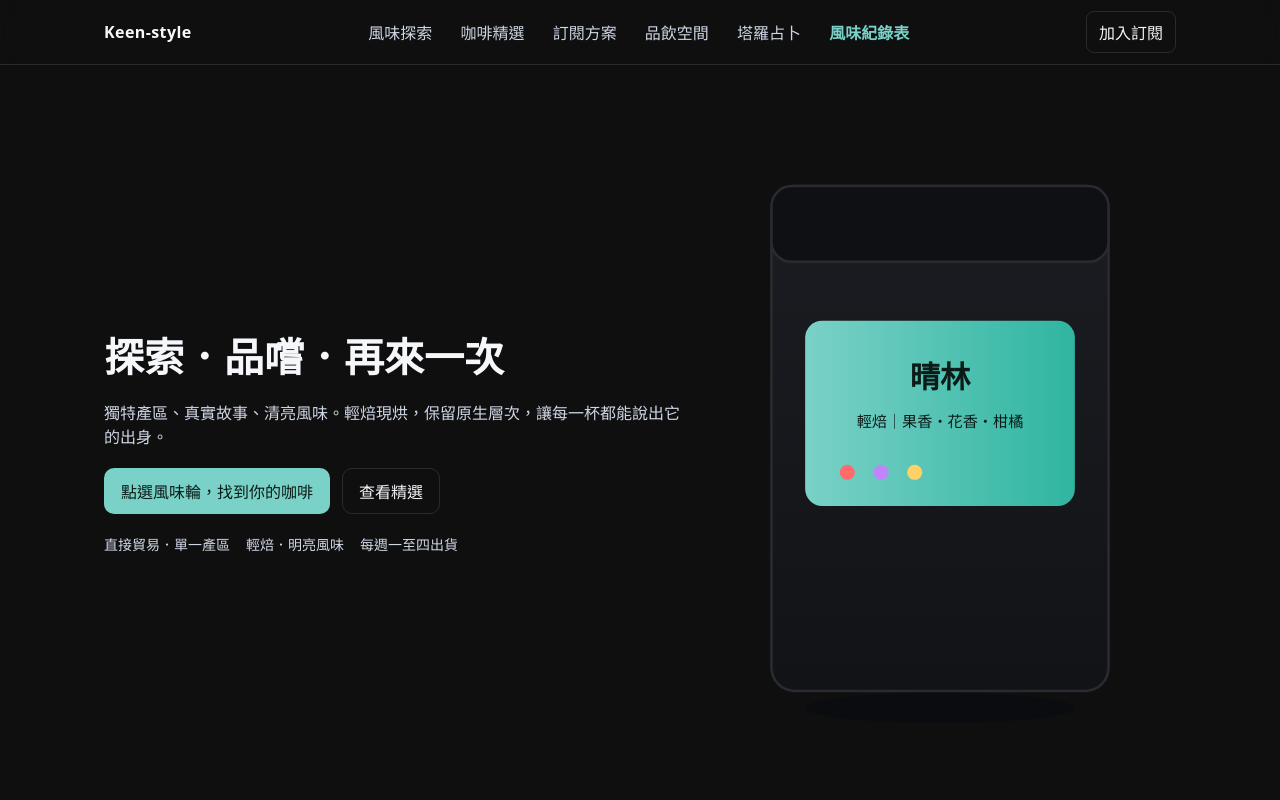
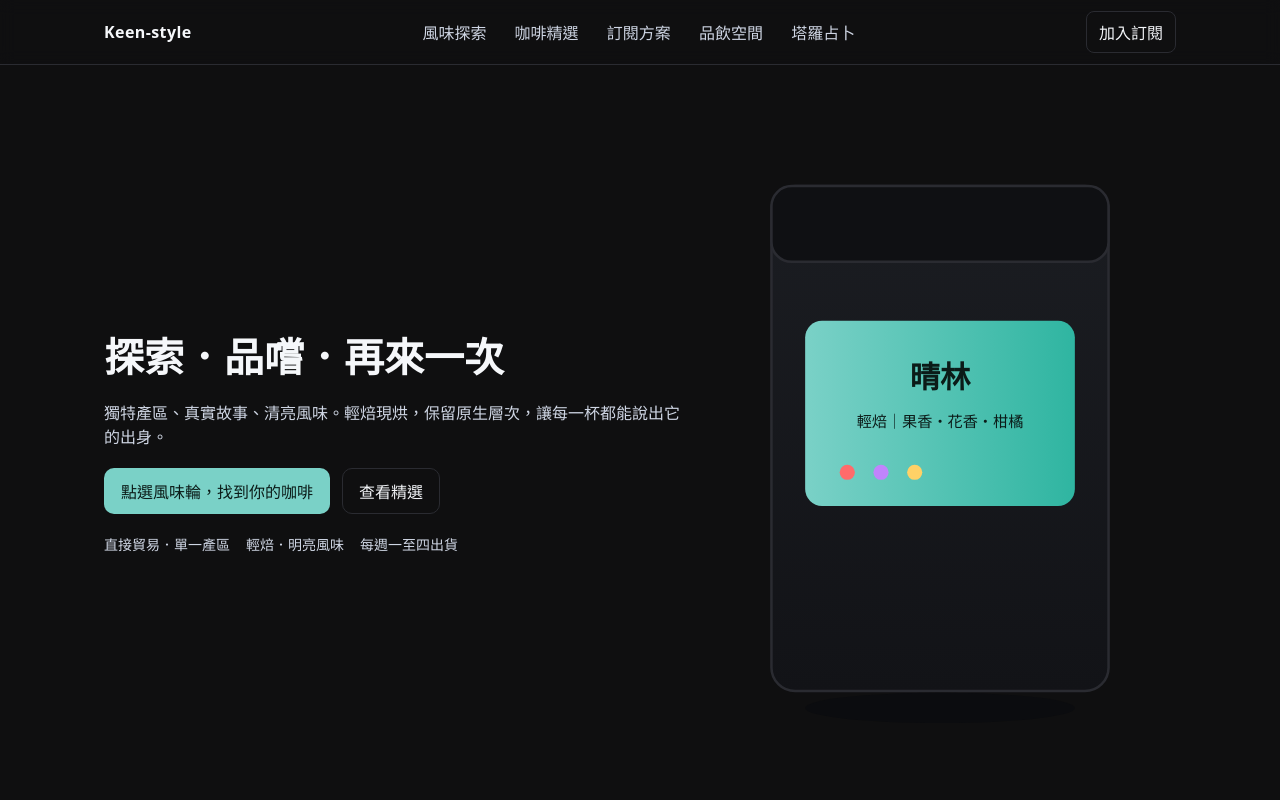
Before and after one commit to miketang5drinks/coffeefamous, a plain HTML site: page index.html in a window 1280 px wide. Shown: the top 800 px of the page. Drawn offline with Linux system fonts and the light colour scheme.

Commit message:
Update index.html

```diff
--- a/index.html
+++ b/index.html
@@ -19,9 +19,6 @@
         <a href="#subscription">訂閱方案</a>
         <a href="#bar">品飲空間</a>
         <a href="https://miketang5drinks.github.io/coffeefamous/tarot">塔羅占卜</a>
-        <a href="https://miketang5drinks.github.io/coffeefamous/cc-flavour/"
-   style="color:#7ad1c7; font-weight:600;">
-   風味紀錄表
 </a>
       </nav>
       <a class="cta" href="#subscription">加入訂閱</a>
```
